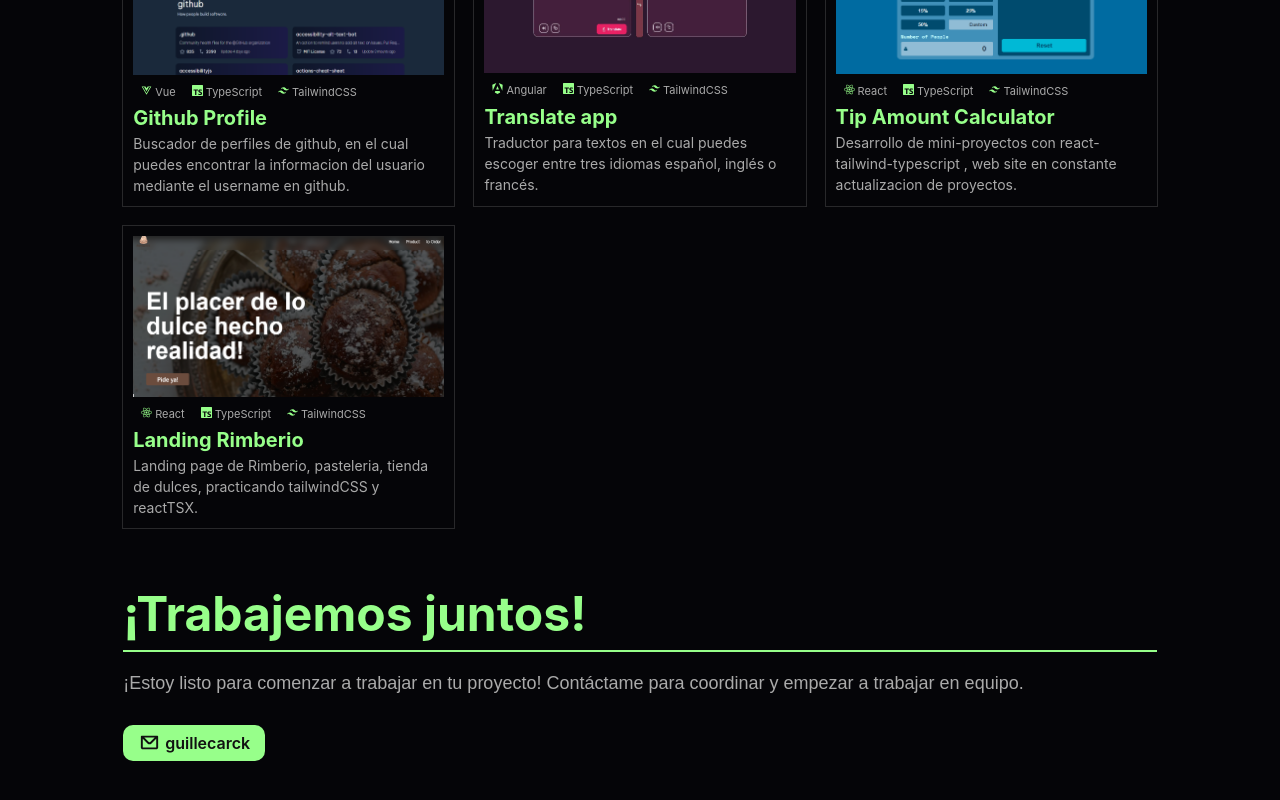
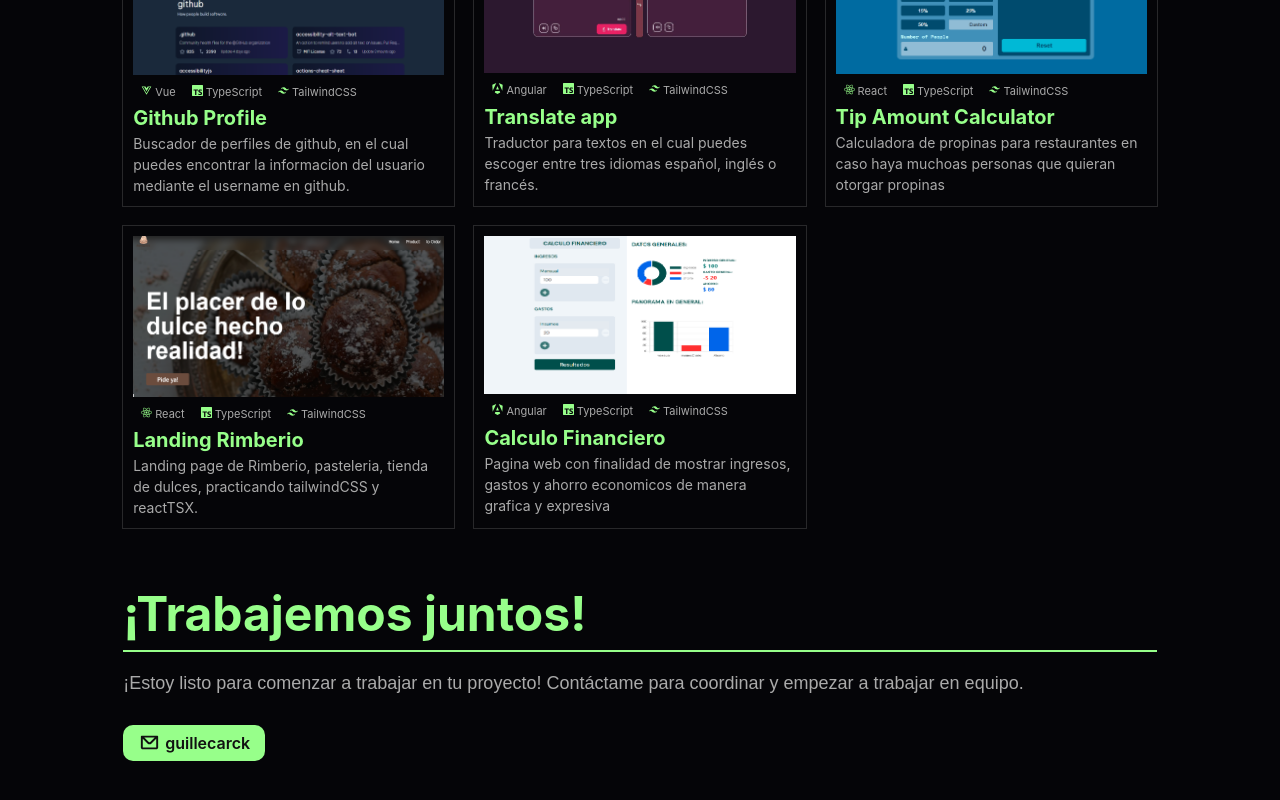
Before and after one commit to juanRCoder/updating-portfolio, a React (Vite) app: page / in a window 1280 px wide. Shown: the part 1988-2788 px from the top of the page. Built offline with nearby package versions, Linux system fonts and the light colour scheme; the HTML template or start-up script is replaced by a standard one.

Commit message:
feat: add new project (calculo financiero)

```diff
--- a/src/components/Contact/Contact.tsx
+++ b/src/components/Contact/Contact.tsx
@@ -9,7 +9,7 @@ function Contact() {
         <p>¡Estoy listo para comenzar a trabajar en tu proyecto! Contáctame para coordinar y empezar a trabajar en equipo.</p>
       </div>
       <div className='aboutMe'>
-        <a className='a' href="mailto:juanRamirezMontalvan@gmail.com">
+        <a className='a' href="mailto:guillecarck@gmail.com">
           <CgMail className='img'/>
           <p className='texto'>guillecarck</p>
         </a>
--- a/src/components/projects/Projects.tsx
+++ b/src/components/projects/Projects.tsx
@@ -4,6 +4,7 @@ import GithubProfile from '../../assets/github-profile.png';
 import TranslateApp from '../../assets/translate-app.webp';
 import RIMBERIO from '../../assets/project_RIMBERIO.webp';
 import TipAmountApp from '../../assets/tip-amount-app.png';
+import CalculoFinanciero from '../../assets/calculo-financiero.png';
 import './Projectss.scss';
 
 function Projects() {
@@ -31,7 +32,7 @@ function Projects() {
             title: 'Tip Amount Calculator',
             github: 'https://github.com/juanRCoder/react-projects-typescript-app/tree/main/src/tipAmount',
             website: 'https://react-projects-2024.vercel.app/tip-amount',
-            description: 'Desarrollo de mini-proyectos con react-tailwind-typescript , web site en constante actualizacion de proyectos.',
+            description: 'Calculadora de propinas para restaurantes en caso haya muchoas personas que quieran otorgar propinas',
             tecnologias: [<FaReact />, <SiTypescript />, <SiTailwindcss />],
             names: ['React', 'TypeScript', 'TailwindCSS']
         },
@@ -43,7 +44,16 @@ function Projects() {
             description: 'Landing page de Rimberio, pasteleria, tienda de dulces, practicando tailwindCSS y reactTSX.',
             tecnologias: [<FaReact />, <SiTypescript/>, <SiTailwindcss />],
             names: ['React', 'TypeScript', 'TailwindCSS']
-        }
+        },
+        {
+            img: CalculoFinanciero,
+            title: 'Calculo Financiero',
+            github: 'https://github.com/juanRCoder/angular-projects/tree/main/src/app/calculo-financiero',
+            website: 'https://angular-mini-projects.vercel.app/calculo-financiero',
+            description: 'Pagina web con finalidad de mostrar ingresos, gastos y ahorro economicos de manera grafica y expresiva',
+            tecnologias: [<SiAngular />, <SiTypescript />, <SiTailwindcss />],
+            names: ['Angular', 'TypeScript', 'TailwindCSS']
+        },
     ]
     return (
         <article className='aboutContainer'>
```
Also changed, not shown: src/assets/calculo-financiero.png (added).
